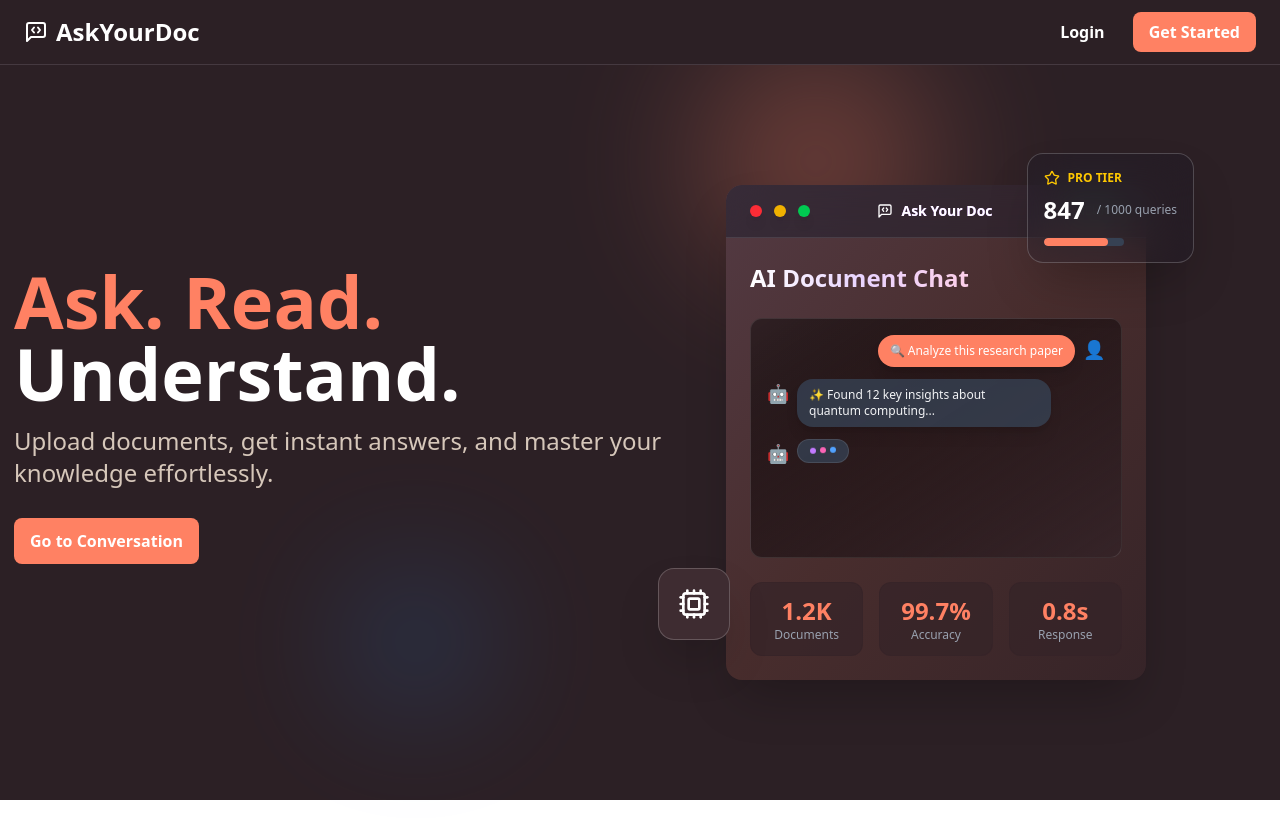
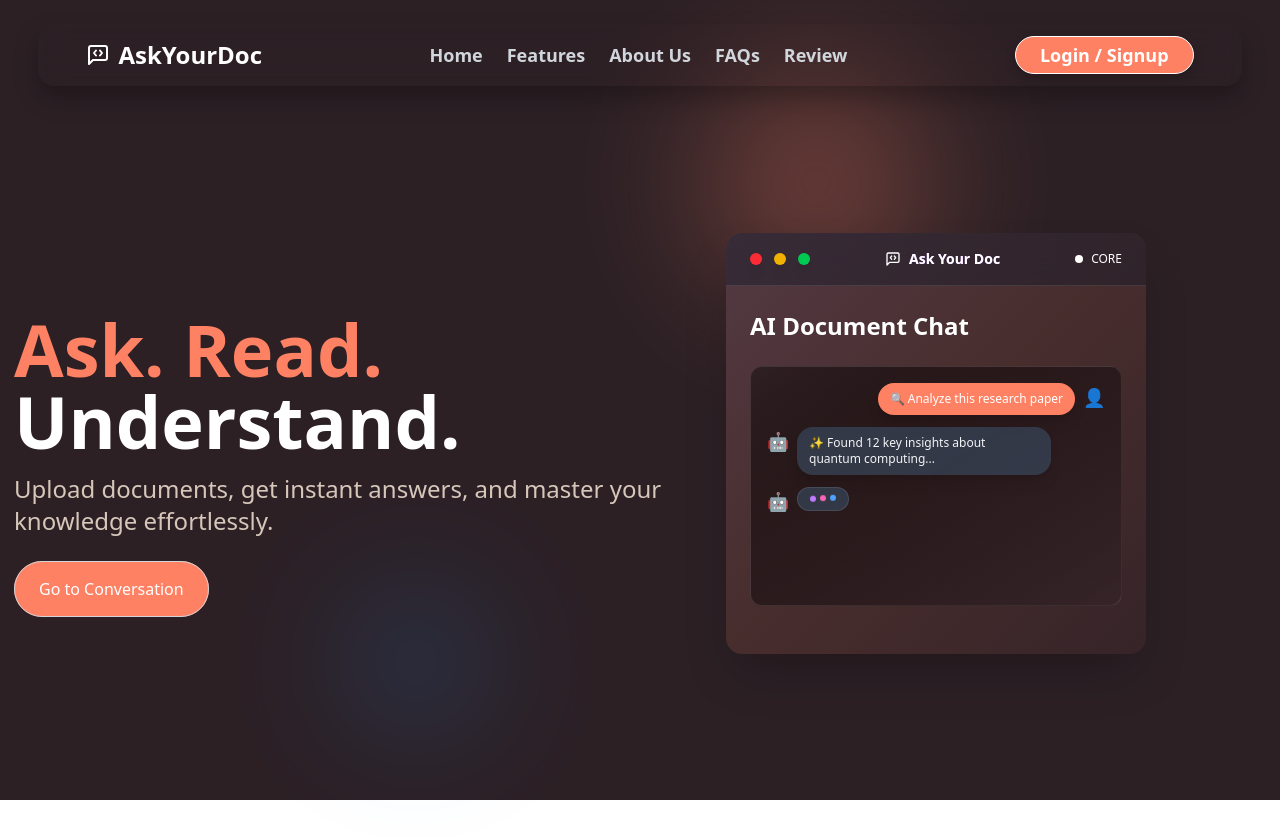
Before and after one commit to Aarushi-bhatia/StudyLM, a React (Vite) app in the folder frontend/: page / in a window 1280 px wide. Shown: the top 838 px of the page. Built offline with nearby package versions, Linux system fonts and the light colour scheme.

Commit message:
design updates

```diff
--- a/frontend/src/components/Nav.jsx
+++ b/frontend/src/components/Nav.jsx
@@ -1,19 +1,18 @@
-import React, { useState } from "react";
-import { FileCode, MessageSquareCode } from "lucide-react";
+import { useState } from "react";
+import { MessageSquareCode } from "lucide-react";
 import { Link, useLocation } from "react-router-dom";
 
+const navlinks = [
+  { navs: "/#home", name: "Home" },
+  { navs: "/#features", name: "Features" },
+  { navs: "/#aboutus", name: "About Us" },
+  { navs: "/#faqs", name: "FAQs" },
+  { navs: "/#reviews", name: "Review" },
+];
+
 const Nav = () => {
+  const [isOpen, setIsOpen] = useState(false);
   const location = useLocation();
-  const path = location.pathname;
-
-  const [file, setFile] = useState(null);
-  const [summary, setSummary] = useState("");
-  const [error, setError] = useState("");
-  const [answers, setAnswers] = useState([]);
-
-
-  const [fileName, setFileName] = useState("");
-  const [isDocumentUploaded, setIsDocumentUploaded] = useState(false);
 
   const handleResetDocument = () => {
     // Reset document state
@@ -26,8 +25,8 @@ const Nav = () => {
   };
 
   return (
-    <header className="px-6 py-3 z-50 w-full flex bg-[#2C2025] border-b border-[#453940]">
-      <div className="max-w-7xl mx-auto w-full flex justify-between items-center">
+    <main className="bg-none px-[3%] pt-6">
+      <nav className="flex justify-between items-center px-6 md:px-12 py-3 bg-transparent sticky top-0 z-50 rounded-2xl border border-none shadow-[0_12px_24px_rgba(0,0,0,0.25)] backdrop-blur-md">
         {/* left */}
         <div className="flex items-center gap-2 text-white">
           {/* <img src="/logo.png" alt="" className="w-10 h-10" /> */}
@@ -35,106 +34,55 @@ const Nav = () => {
           <div className="text-2xl font-bold text-[#FFFFF]">AskYourDoc</div>
         </div>
 
-        {/* middle */}
-        <div className="flex items-center gap-6">
-          <nav className="hidden md:flex gap-6 text-white text-sm font-medium">
-            {
-              // <Link
-              //   to="/conversation"
-              //   className="text-sm px-4 py-2 bg-[#4A3F55] hover:bg-[#5e4d68] text-white rounded-lg transition-all"
-              // >
-              //   Chat
-              // </Link>
+        {/* Hamburger Icon */}
+        <button
+          className="md:hidden text-2xl focus:outline-none"
+          onClick={() => setIsOpen(!isOpen)}
+          aria-label="Toggle navigation"
+        >
+          {/* Hamburger icon */}
+          <span>{isOpen ? <>&#x2715;</> : <>&#9776;</>}</span>
+        </button>
 
-              /* {path === "/" && (
-              <>
-                <Link
-                  to="#features"
-                  className="hover:text-[#EA775C] transition"
+        {/* Navigation Links */}
+        <div className="absolute md:static inset-x-0 md:flex md:justify-center mx-auto">
+          <ul
+            className={`flex-col md:flex md:flex-row md:justify-center gap-6 text-lg font-semibold text-gray-300 absolute md:static top-full left-0 w-full md:w-auto bg-white md:bg-transparent px-6 md:px-0 py-4 md:py-0 transition-all duration-300 ease-in ${
+              isOpen ? "flex" : "hidden"
+            }`}
+          >
+            {navlinks.map((item, index) => (
+              <li key={index}>
+                <a
+                  href={item.navs}
+                  className="block py-2 md:py-0 hover:text-secondary transition"
+                  onClick={() => setIsOpen(false)}
                 >
-                  Features
-                </Link>
-
-                <Link to="#about" className="hover:text-[#EA775C] transition">
-                  About
-                </Link>
-              </>
-            )} */
-            }
-
-
-            {path === "/chat" && (
-              <>
-                <Link
-                  to="/"
-                  className="text-sm px-4 py-2 bg-[#4A3F55] hover:bg-[#5e4d68] text-white rounded-lg transition-all"
-                >
-                  Back to Home
-                </Link>
-              </>
-            )}
-          </nav>
-
-          {/* right */}
-          <div className="flex gap-3">
-            <Link
-              to="/login"
-              className="text-md font-semibold text-white px-4 py-2 rounded-lg hover:bg-[#3f2f42] transition"
-            >
-              Login
-            </Link>
-            <Link
-              to="/get-started"
-              className="text-base px-4 py-2 bg-[#FF8163] text-white font-semibold rounded-lg transition-all"
-            >
-              Get Started
-            </Link>
-          </div>
+                  {item.name}
+                </a>
+              </li>
+            ))}
+         <li className="md:hidden">
+              <a
+                href="/auth"
+                className="block px-6 py-1 text-lg border border-gray-800 rounded-full text-gray-300 font-[550] bg-primary hover:opacity-90 transition shadow-[0_4px_12px_rgba(0,0,0,0.2)] text-center"
+                onClick={() => setIsOpen(false)}
+              >
+                Login / Signup
+              </a>
+            </li>
+          </ul>
         </div>
-        {/* Document indicator when uploaded */}
-        {/* {isDocumentUploaded && (
-        <div className="flex items-center">
-          <div className="flex items-center px-3 py-2 bg-blue-500/20 rounded-lg border border-blue-500/30">
-            <svg
-              className="w-4 h-4 mr-2 text-blue-400"
-              fill="none"
-              stroke="currentColor"
-              viewBox="0 0 24 24"
-            >
-              <path
-                strokeLinecap="round"
-                strokeLinejoin="round"
-                strokeWidth="2"
-                d="M9 12h6m-6 4h6m2 5H7a2 2 0 01-2-2V5a2 2 0 012-2h5.586a1 1 0 01.707.293l5.414 5.414a1 1 0 01.293.707V19a2 2 0 01-2 2z"
-              ></path>
-            </svg>
-            <span className="text-sm">{fileName}</span>
-          </div>
-          <button
-            onClick={handleResetDocument}
-            className="px-3 py-2 ml-4 cursor-pointer rounded-lg font-medium text-sm transition-all bg-[#EA775C] hover:bg-gray-600 border border-gray-600"
+          <div className="hidden md:flex items-center">
+          <a
+            href="/auth"
+            className="px-6 py-1 text-lg border border-white rounded-full text-white font-[550] bg-[#FF8163] hover:opacity-90 transition shadow-[0_4px_12px_rgba(0,0,0,0.2)]"
           >
-            <div className="flex items-center">
-              <svg
-                className="w-4 h-4 mr-2 text-blue-400"
-                fill="none"
-                stroke="currentColor"
-                viewBox="0 0 24 24"
-              >
-                <path
-                  strokeLinecap="round"
-                  strokeLinejoin="round"
-                  strokeWidth="2"
-                  d="M12 4v16m8-8H4"
-                ></path>
-              </svg>
-              New Document
-            </div>
-          </button>
+            Login / Signup
+          </a>
         </div>
-      )} */}
-      </div>
-    </header>
+      </nav>
+    </main>
   );
 };
 
--- a/frontend/src/components/PDFWidget.jsx
+++ b/frontend/src/components/PDFWidget.jsx
@@ -108,8 +108,8 @@ const PDFWidget = () => {
             </div>
           </div>
           <div className="flex items-center space-x-2">
-            <div className="w-2 h-2 bg-green-400 rounded-full animate-ping"></div>
-            <span className="text-xs text-green-400 font-medium">NEURAL</span>
+            <div className="w-2 h-2 bg-white rounded-full"></div>
+            <span className="text-xs text-white font-medium">CORE</span>
           </div>
         </div>
 
@@ -118,7 +118,7 @@ const PDFWidget = () => {
           {/* Header Section */}
           <div className="flex items-center justify-between mb-6">
             <div className="relative">
-              <h3 className="text-2xl font-bold bg-gradient-to-r from-white via-purple-200 to-pink-200 bg-clip-text text-transparent">
+              <h3 className="text-2xl font-bold bg-white bg-clip-text text-transparent">
                 AI Document Chat
               </h3>
             </div>
@@ -170,34 +170,12 @@ const PDFWidget = () => {
               )}
             </div>
           </div>
-
-          {/* Enhanced Stats Grid */}
-          <div className="grid grid-cols-3 gap-4">
-            <div className="text-center p-3 bg-[#362428]/70 rounded-xl border border-[#362428]/60">
-              <div className="text-2xl font-bold text-[#FF8163]">1.2K</div>
-              <div className="text-xs text-gray-400 font-medium">Documents</div>
-            </div>
-            <div className="text-center p-3 bg-[#362428]/70 rounded-xl border border-[#362428]/60">
-              <div className="text-2xl font-bold text-[#FF8163]">99.7%</div>
-              <div className="text-xs text-gray-400 font-medium">Accuracy</div>
-            </div>
-            <div className="text-center p-3 bg-[#362428]/70 rounded-xl border border-[#362428]/60">
-              <div className="text-2xl font-bold text-[#FF8163]">0.8s</div>
-              <div className="text-xs text-gray-400 font-medium">Response</div>
-            </div>
-          </div>
         </div>
       </div>
 
-      <div className="absolute -left-17 bottom-10 w-18 h-18 bg-[#3E2C31] rounded-2xl flex items-center justify-center shadow-2xl border border-white/20">
+      {/* <div className="absolute -left-17 bottom-10 w-18 h-18 bg-[#3E2C31] rounded-2xl flex items-center justify-center shadow-2xl border border-white/20">
         <Cpu className="w-8 h-8 text-white" />
       </div>
-
-      {/* <div className="absolute -left-12 bottom-16 w-14 h-14 bg-cyan-400 via-blue-500 to-indigo-600 rounded-full flex items-center justify-center shadow-2xl  border border-cyan-400/40">
-        <Globe className="w-6 h-6 text-white" />
-      </div> */}
-
-      {/* Premium Usage Card */}
       <div className="absolute -top-8 -right-12 bg-gray-900/20 backdrop-blur-xl rounded-2xl p-4 border border-white/20 shadow-2xl">
         <div className="flex items-center space-x-2 mb-2">
           <Star className="w-4 h-4 text-yellow-400" />
@@ -210,9 +188,9 @@ const PDFWidget = () => {
           </div>
         </div>
         <div className="w-20 h-2 bg-gray-700 rounded-full mt-3 overflow-hidden">
-          <div className="w-16 h-2 bg-[#FF8163] rounded-full"></div>
-        </div>
-      </div>
+          <div className="w-16 h-2 bg-[#FF8163] rounded-full"></div> */}
+        {/* </div>
+      </div> */}
     </div>
   );
 };
--- a/frontend/src/components/Welcome.jsx
+++ b/frontend/src/components/Welcome.jsx
@@ -84,7 +84,7 @@ const Welcome = () => {
           </p>
           <Link
             to="/chat"
-            className="text-base px-4 py-3 bg-[#FF8163] text-white font-semibold rounded-lg transition-all"
+            className="text-base bg-[#FF8163] text-white px-6 py-4 rounded-full border border-gray-300 font-medium hover:opacity-90 transition"
           >
             Go to Conversation
           </Link>
```
Also changed, not shown: frontend/src/auth/Auth.jsx (added, +98 -0 lines).
